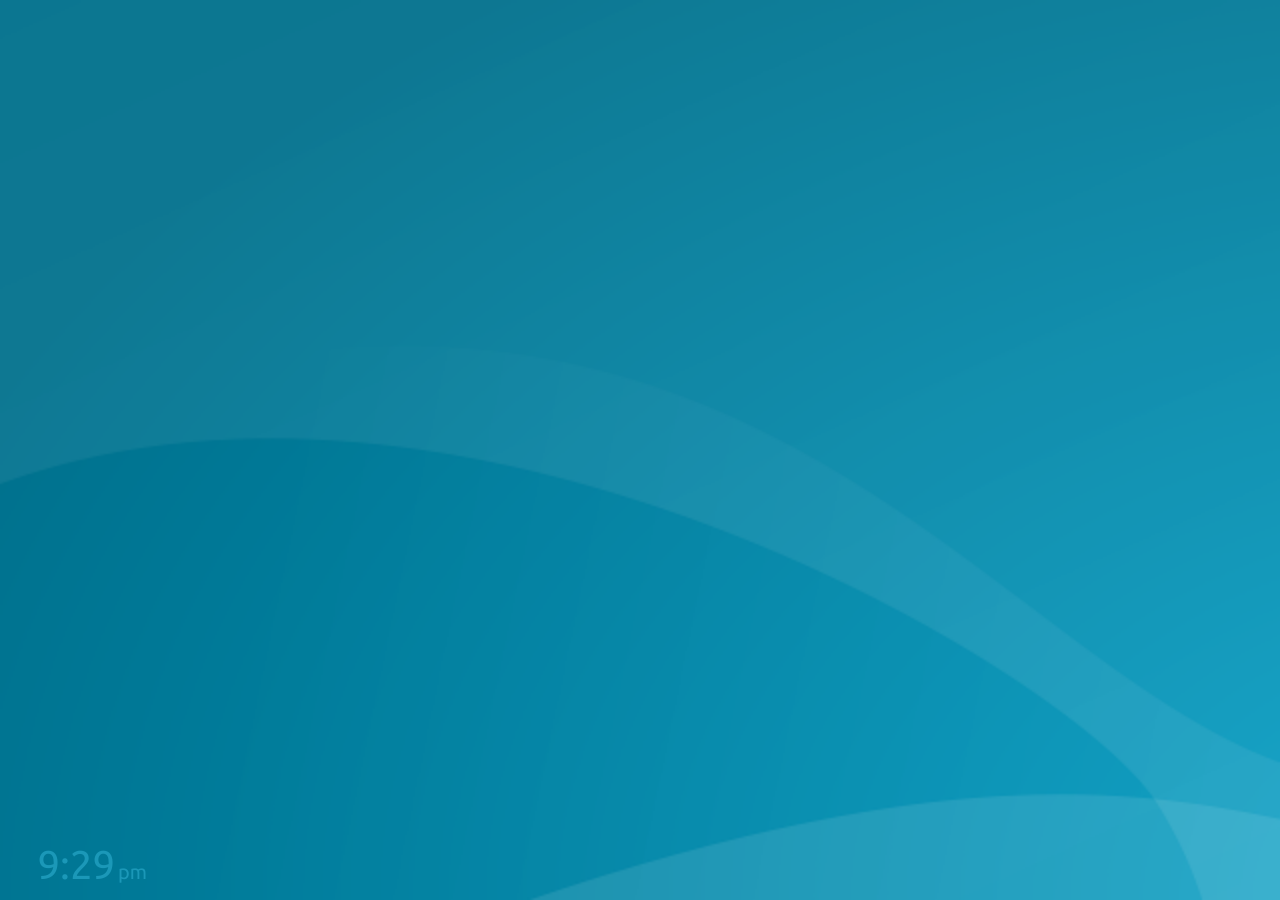
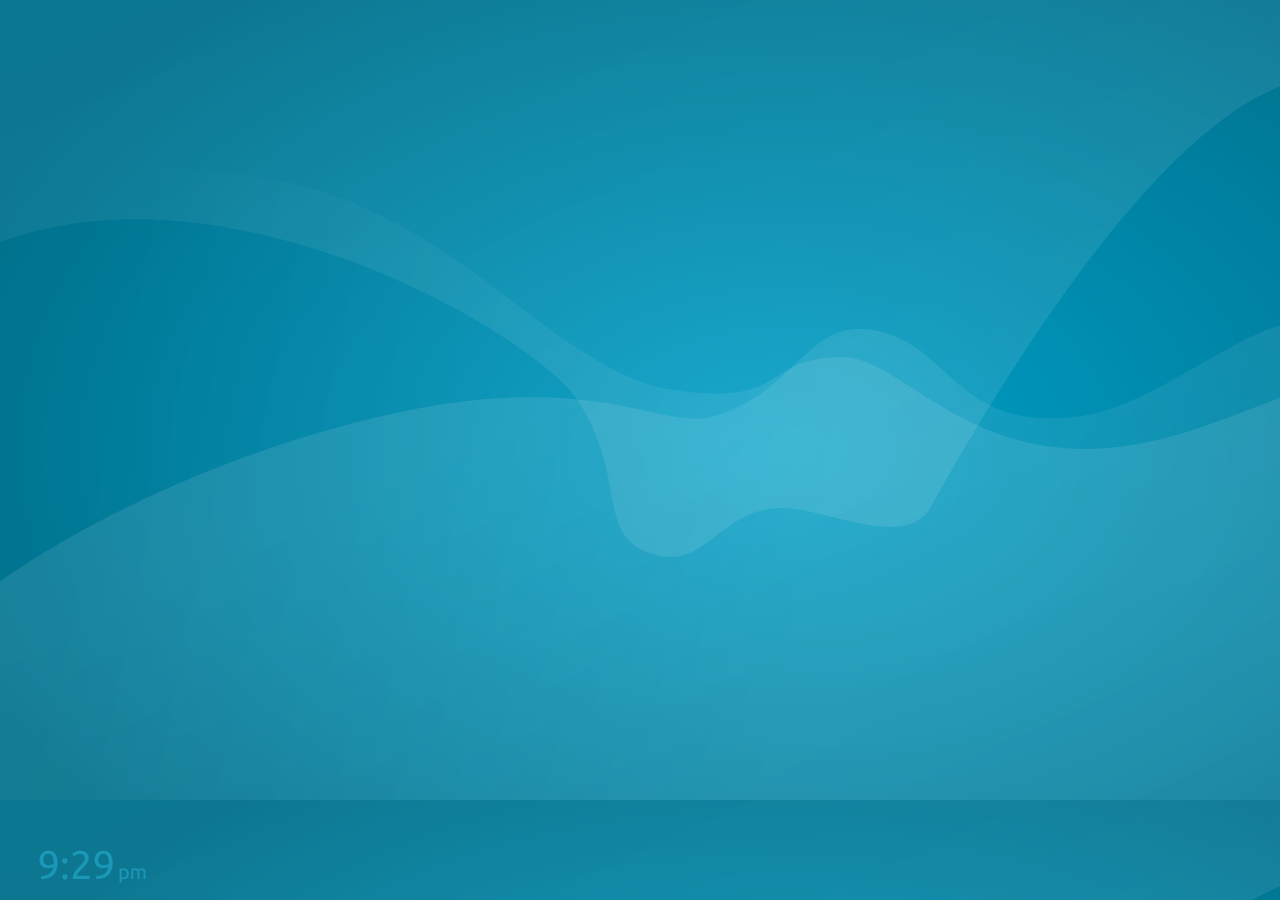
Before and after one commit to RarelyCharlie/rarelycharlie.github.io, a Jekyll site: the page built from clock.md, in a window 1280 px wide. Built offline with Jekyll 4.4.1, drawn with Linux system fonts in a browser that asks for light colours.

Commit message:
image natural size

```diff
--- a/_layouts/clock.html
+++ b/_layouts/clock.html
@@ -7,7 +7,7 @@
 <script src="/assets/moment.min.js"></script>
 <script src="/assets/moment-timezone-with-data-2012-2022.min.js"></script>
 <style>
-body {background: url(/assets/xubuntu-xenial.png) top left / 2560px 1600px; font-family: Ubuntu, sans-serif;}
+body {background: url(/assets/xubuntu-xenial.png) top left / 1280px 800px; font-family: Ubuntu, sans-serif;}
 #clock {display: none; font-size: 40px;color: #1b98b8; position: fixed; bottom: 12px; left: 12px;}
 #clock div {display: inline-block;}
 #hour {width: 48px; text-align: right;}
```
